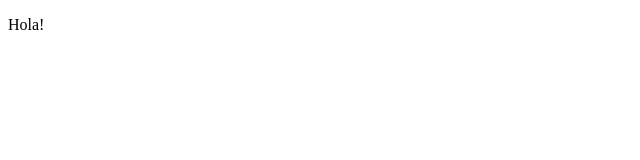
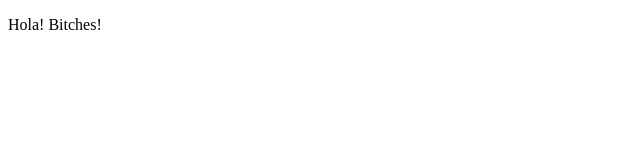
Before and after one commit to proyectoesperanza/proyectoesperanza.github.io, a plain HTML site: page index.html in a window 1280 px wide. Shown: the full height of the page, 0-640 px from the left. Drawn offline with Linux system fonts and the light colour scheme.

Commit message:
index bitches

```diff
--- a/index.html
+++ b/index.html
@@ -7,6 +7,6 @@
     <title>Proyecto Esperanza</title>
 </head>
 <body>
-    <p>Hola!</p>
+    <p>Hola! Bitches!</p>
 </body>
 </html>
```
